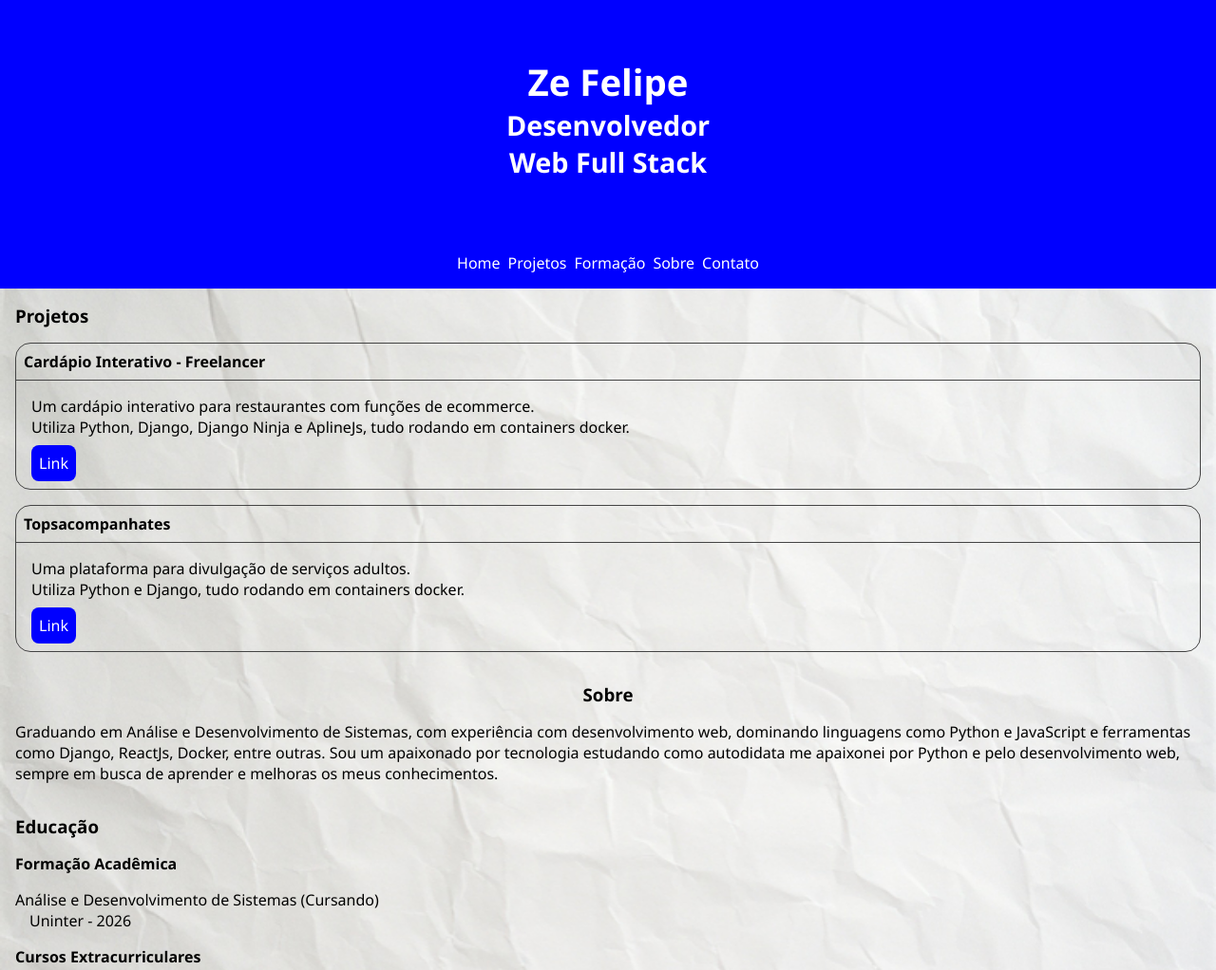
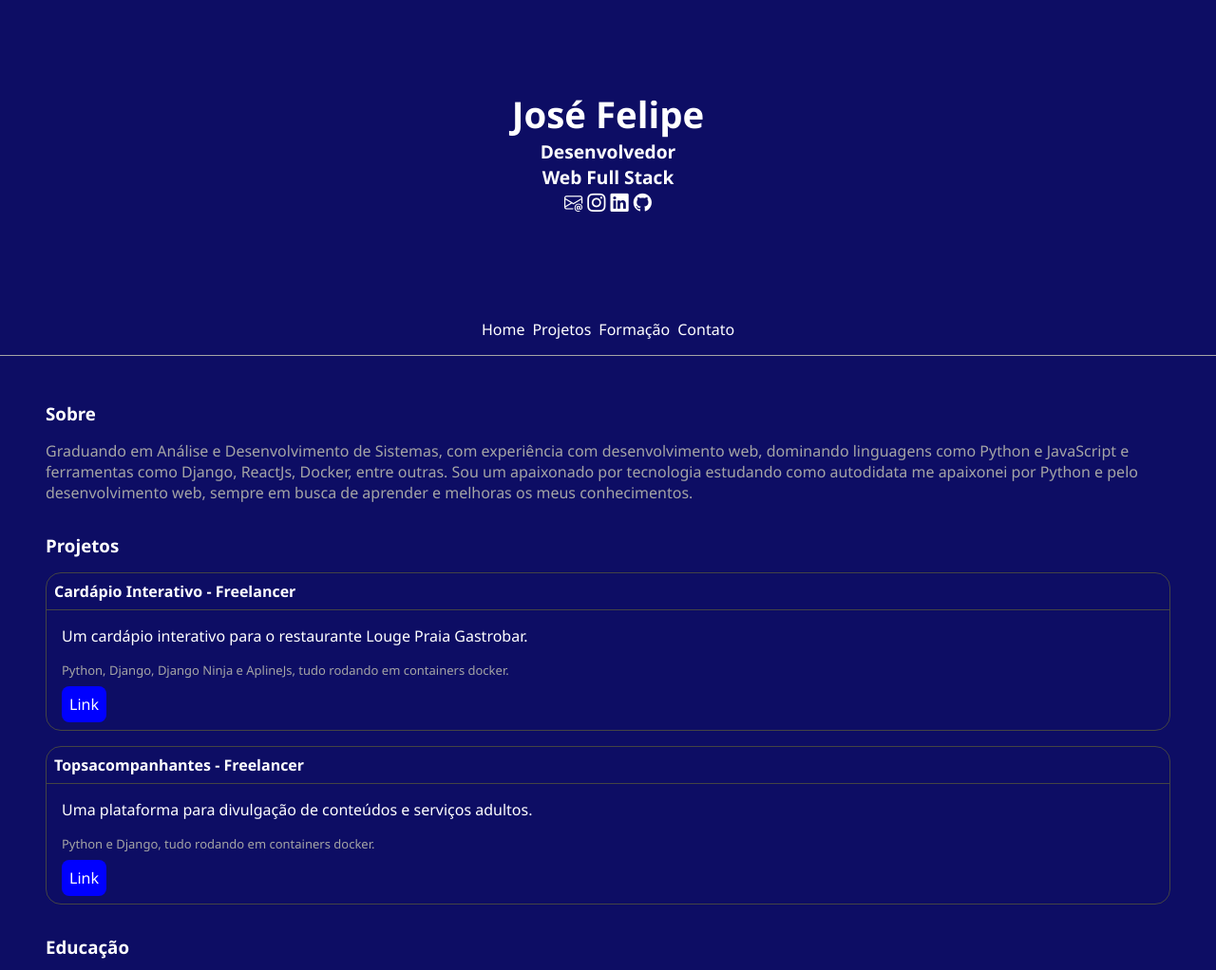
Before and after one commit to zefelipe19/stackblitz-starters-5cnqbk, a website: page index.html in a window 1280 px wide. Shown: the top 1022 px of the page at 95% size. Drawn offline with nearby package versions, Linux system fonts and the light colour scheme.

Commit message:
melhorando a estetica do portifolio

```diff
--- a/index.html
+++ b/index.html
@@ -1,19 +1,29 @@
 <!DOCTYPE html>
 <html lang="pt-BR">
+
 <head>
-    <title>Home</title>
+  <title>Jose Felipe Developer</title>
   <meta charset="UTF-8" />
   <meta name="viewport" content="width=device-width" />
   <link rel="stylesheet" href="styles.css" />
   <script type="module" src="script.js"></script>
+  <link rel="stylesheet" href="https://cdn.jsdelivr.net/npm/bootstrap-icons@1.11.3/font/bootstrap-icons.min.css">
+  <meta name="description" content="Meu portifolio/curriculo com meus projetos e experiências.">
 </head>
+
 <body>
   <header>
     <div id="home">
       <div class="presentation">
-          <h1>Ze Felipe</h1>
-          <h2>Desenvolvedor</h2>
-          <h2>Web Full Stack</h2>
+        <h1>José Felipe</h1>
+        <h4>Desenvolvedor</h4>
+        <h4>Web Full Stack</h4>
+        <nav>
+          <a href="mailto:felipe.paula1903@gmail.com"><i class="bi bi-envelope-at"></i></a>
+          <a href="https://www.instagram.com/ze_felipe1903" target="_blank"><i class="bi bi-instagram"></i></a>
+          <a href="https://www.linkedin.com/in/jose-felipe-paula" target="_blank"><i class="bi bi-linkedin"></i></a>
+          <a href="https://github.com/zefelipe19" target="_blank"><i class="bi bi-github"></i></a>
+        </nav>
       </div>
     </div>
   </header>
@@ -21,48 +31,50 @@
     <a href="#home">Home</a>
     <a href="#projects">Projetos</a>
     <a href="#education">Formação</a>
-      <a href="#about">Sobre</a>
     <a href="#contact">Contato</a>
   </nav>
   <main>
-
+    <div id="about">
+      <h3>Sobre</h3>
+      <p>
+        Graduando em Análise e Desenvolvimento de Sistemas, com experiência com desenvolvimento web, dominando
+        linguagens como Python e JavaScript e ferramentas como Django, ReactJs, Docker, entre outras.
+        Sou um apaixonado por tecnologia estudando como autodidata me apaixonei por Python e pelo desenvolvimento web,
+        sempre em busca de aprender e melhoras os meus conhecimentos.
+      </p>
+    </div>
     <div id="projects">
       <h3>Projetos</h3>
       <div class="project-card">
         <h4 class="project-title">Cardápio Interativo - Freelancer</h4>
         <div class="project-body">
           <p class="project-description">
-              Um cardápio interativo para restaurantes com funções de ecommerce.
-              <br>
-              Utiliza Python, Django, Django Ninja e AplineJs, tudo rodando em containers docker.
+            Um cardápio interativo para o restaurante Louge Praia Gastrobar.
           </p>
-            <a href="http://cardapio.zefelipedev.com" class="project-link">Link</a>
+          <p class="project-techs">
+            Python, Django, Django Ninja e AplineJs, tudo rodando em containers docker.
+          </p>
+          <a href="https://postopraia.com/" target="_blank" class="project-link">Link</a>
         </div>
       </div>
       <div class="project-card">
-          <h4 class="project-title">Topsacompanhates</h4>
+        <h4 class="project-title">Topsacompanhantes - Freelancer</h4>
         <div class="project-body">
           <p class="project-description">
-              Uma plataforma para divulgação de serviços adultos.
-              <br>
-              Utiliza Python e Django, tudo rodando em containers docker.
+            Uma plataforma para divulgação de conteúdos e serviços adultos.
           </p>
-            <a href="https://topsacompanhates.com/" class="project-link">Link</a>
+          <p class="project-techs">
+            Python e Django, tudo rodando em containers docker.
+          </p>
+          <a href="https://topsacompanhates.com/" target="_blank" class="project-link">Link</a>
         </div>
       </div>
-      </div>
-      <div id="about">
-        <h3>Sobre</h3>
-        <p>
-          Graduando em Análise e Desenvolvimento de Sistemas, com experiência com desenvolvimento web, dominando linguagens como Python e JavaScript e ferramentas como Django, ReactJs, Docker, entre outras.
-          Sou um apaixonado por tecnologia estudando como autodidata me apaixonei por Python e pelo desenvolvimento web, sempre em busca de aprender e melhoras os meus conhecimentos.
-        </p>
     </div>
     <div id="education">
       <h3>Educação</h3>
       <h4>Formação Acadêmica</h4>
       <ul>
-          <li>Análise e Desenvolvimento de Sistemas (Cursando)
+        <li class="sublist">Análise e Desenvolvimento de Sistemas (Cursando)
           <ul class="sublist">
             <li>Uninter - 2026</li>
           </ul>
@@ -72,72 +84,96 @@
       <ul class="courses">
         <li>Iniciando com Docker
           <ul class="sublist">
-              <li>School of Net - <a target="_blank" href="https://www.schoolofnet.com/validar-certificado/validate/number/a8354bb5-06ba-47b2-8cc8-1e4ec8862edf/">Certificado</a></li>
+            <li>School of Net - <a target="_blank"
+                href="https://www.schoolofnet.com/validar-certificado/validate/number/a8354bb5-06ba-47b2-8cc8-1e4ec8862edf/">Certificado</a>
+            </li>
           </ul>
         </li>
         <li>Django Avançado
           <ul class="sublist">
-              <li>School of Net - <a target="_blank" href="http://www.schoolofnet.com/validar-certificado/validate/number/71b7fa39-cbc6-4c34-ae87-40720d16fdd6/">Certificado</a></li>
+            <li>School of Net - <a target="_blank"
+                href="http://www.schoolofnet.com/validar-certificado/validate/number/71b7fa39-cbc6-4c34-ae87-40720d16fdd6/">Certificado</a>
+            </li>
           </ul>
         </li>
         <li>APIs Rest com Django
           <ul class="sublist">
-              <li>School of Net - <a target="_blank" href="http://www.schoolofnet.com/validar-certificado/validate/number/a4812a96-6f26-4890-8bdf-67e8a62dd6b5/">Certificado</a></li>
+            <li>School of Net - <a target="_blank"
+                href="http://www.schoolofnet.com/validar-certificado/validate/number/a4812a96-6f26-4890-8bdf-67e8a62dd6b5/">Certificado</a>
+            </li>
           </ul>
         </li>
         <li>Boas práticas com Django Framework
           <ul class="sublist">
-              <li>School of Net - <a target="_blank" href="http://www.schoolofnet.com/validar-certificado/validate/number/7d3e426f-74d2-4a51-965b-4ceb78d91fab/">Certificado</a></li>
+            <li>School of Net - <a target="_blank"
+                href="http://www.schoolofnet.com/validar-certificado/validate/number/7d3e426f-74d2-4a51-965b-4ceb78d91fab/">Certificado</a>
+            </li>
           </ul>
         </li>
         <li>Django - Views Orientado a Objetos
           <ul class="sublist">
-              <li>School of Net - <a target="_blank" href="http://www.schoolofnet.com/validar-certificado/validate/number/a48b62fd-1e20-4bca-9bdd-8ec3e06d39dd/">Certificado</a></li>
+            <li>School of Net - <a target="_blank"
+                href="http://www.schoolofnet.com/validar-certificado/validate/number/a48b62fd-1e20-4bca-9bdd-8ec3e06d39dd/">Certificado</a>
+            </li>
           </ul>
         </li>
         <li>Django Intermediário
           <ul class="sublist">
-              <li>School of Net - <a target="_blank" href="http://www.schoolofnet.com/validar-certificado/validate/number/19c87874-48ad-4870-9cad-24833f77a1ab/">Certificado</a></li>
+            <li>School of Net - <a target="_blank"
+                href="http://www.schoolofnet.com/validar-certificado/validate/number/19c87874-48ad-4870-9cad-24833f77a1ab/">Certificado</a>
+            </li>
           </ul>
         </li>
         <li>Iniciando com Django
           <ul class="sublist">
-              <li>School of Net - <a target="_blank" href="http://www.schoolofnet.com/validar-certificado/validate/number/ef6c05c0-6f1a-41c0-8af7-84027c674a19/">Certificado</a></li>
+            <li>School of Net - <a target="_blank"
+                href="http://www.schoolofnet.com/validar-certificado/validate/number/ef6c05c0-6f1a-41c0-8af7-84027c674a19/">Certificado</a>
+            </li>
           </ul>
         </li>
         <li>Discover's path Especializar
           <ul class="sublist">
-              <li>Rocket Seat - <a target="_blank" href="https://app.rocketseat.com.br/certificates/96f02e0e-03e9-4fbe-a1e0-1e6f1d10da7b">Certificado</a></li>
+            <li>Rocket Seat - <a target="_blank"
+                href="https://app.rocketseat.com.br/certificates/96f02e0e-03e9-4fbe-a1e0-1e6f1d10da7b">Certificado</a>
+            </li>
           </ul>
         </li>
         <li>Discover's path Fundamentar
           <ul class="sublist">
-              <li>Rocket Seat - <a target="_blank" href="https://app.rocketseat.com.br/certifcates/227bff56-6b9c-4148-abbd-2568866e4904">Certificado</a></li>
+            <li>Rocket Seat - <a target="_blank"
+                href="https://app.rocketseat.com.br/certifcates/227bff56-6b9c-4148-abbd-2568866e4904">Certificado</a>
+            </li>
           </ul>
         </li>
         <li>Discover's path Conectar
           <ul class="sublist">
-              <li>Rocket Seat - <a target="_blank" href="https://app.rocketseat.com.br/certificates/29d0d34c-b496-4508-9cf4-4ce0a9cdbc60">Certificado</a></li>
+            <li>Rocket Seat - <a target="_blank"
+                href="https://app.rocketseat.com.br/certificates/29d0d34c-b496-4508-9cf4-4ce0a9cdbc60">Certificado</a>
+            </li>
           </ul>
         </li>
         <li>Hardware
           <ul class="sublist">
-              <li>Curso em Vídeo - <a target="_blank" href="https://www.cursoemvideo.com/validacao-de-certificado/?codigo=743BE-6616-2">Certificado</a></li>
+            <li>Curso em Vídeo - <a target="_blank"
+                href="https://www.cursoemvideo.com/validacao-de-certificado/?codigo=743BE-6616-2">Certificado</a></li>
           </ul>
         </li>
         <li>Python 3 - Mundo 3
           <ul class="sublist">
-              <li>Curso em Vídeo - <a target="_blank" href="https://www.cursoemvideo.com/validacao-de-certificado/?codigo=743BE-685A-6">Certificado</a></li>
+            <li>Curso em Vídeo - <a target="_blank"
+                href="https://www.cursoemvideo.com/validacao-de-certificado/?codigo=743BE-685A-6">Certificado</a></li>
           </ul>
         </li>
         <li>Python 3 - Mundo 2
           <ul class="sublist">
-              <li>Curso em Vídeo - <a target="_blank" href="https://www.cursoemvideo.com/validacao-de-certificado/?codigo=743BE-67AC-1">Certificado</a></li>
+            <li>Curso em Vídeo - <a target="_blank"
+                href="https://www.cursoemvideo.com/validacao-de-certificado/?codigo=743BE-67AC-1">Certificado</a></li>
           </ul>
         </li>
         <li>Python 3 - Mundo 1
           <ul class="sublist">
-              <li>Curso em Vídeo - <a target="_blank" href="https://www.cursoemvideo.com/validacao-de-certificado/?codigo=743BE-66E2-4">Certificado</a></li>
+            <li>Curso em Vídeo - <a target="_blank"
+                href="https://www.cursoemvideo.com/validacao-de-certificado/?codigo=743BE-66E2-4">Certificado</a></li>
           </ul>
         </li>
         <li>Lógica de Programação
@@ -156,9 +192,9 @@
         <a href="mailto:felipe.paula1903@gmail.com">E-mail</a>
         <a href="https://www.instagram.com/ze_felipe1903" target="_blank">Instagram</a>
         <a href="https://www.linkedin.com/in/jose-felipe-paula" target="_blank">Linkedin</a>
-
       </nav>
     </div>
   </footer>
 </body>
+
 </html>
--- a/styles.css
+++ b/styles.css
@@ -7,8 +7,8 @@ body {
   height: 100%;
   width: 100%;
   font-family: 'Segoe UI', Tahoma, Geneva, Verdana, sans-serif;
-  background-image: url('images/background.jpg');
-  background-size: cover;
+  background-color: #0d0d64;
+  color: #fff;
 }
 
 #nav-bar {
@@ -18,28 +18,29 @@ body {
   justify-content: center;
   align-items: center;
   padding: 1rem;
-  background-color: blue;
-  color: #fff;
-
+  background-color: #0d0d64;
+  border-bottom: #a5a5a5 solid 1px;
   z-index: 100;
   position: sticky;
   top: 0;
 }
 
-#nav-bar a {
+a {
   color: inherit;
   text-decoration: none;
 }
 
+main {
+  padding: 2rem;
+}
+
 .presentation {
-  height: 250px;
+  height: 40dvh;
   width: 100%;
   display: flex;
   flex-direction: column;
   justify-content: center;
   align-items: center;
-  color: #fff;
-  background-color: blue;
   font-size: larger;
 }
 
@@ -69,6 +70,12 @@ body {
   margin-bottom: 1rem;
 }
 
+.project-techs {
+  font-size: small;
+  color: #a5a5a5;
+  margin-bottom: 1rem;
+}
+
 .project-link {
   background-color: blue;
   color: #fff;
@@ -89,24 +96,23 @@ body {
   display: flex;
   gap: 1rem;
   flex-direction: column;
-  align-items: center;
   justify-content: center;
 }
 
+#about p {
+  color: #a5a5a5;
+}
+
 .courses {
-  max-height: 300px;
   width: 100%;
-  overflow: scroll;
   display: flex;
   flex-direction: column;
-
   gap: 8px;
 }
 
 .courses a {
   text-decoration: none;
-  color: #000;
-  border-bottom: 1px #000 solid;
+  border-bottom: 1px #fff solid;
 }
 
 ul {
@@ -114,6 +120,7 @@ ul {
 }
 .sublist {
   margin-left: 15px;
+  color: #a5a5a5;
 }
 
 #contact {
```
Also changed, not shown: 1 other file. Lines whose indentation alone changed are shown as unchanged.
